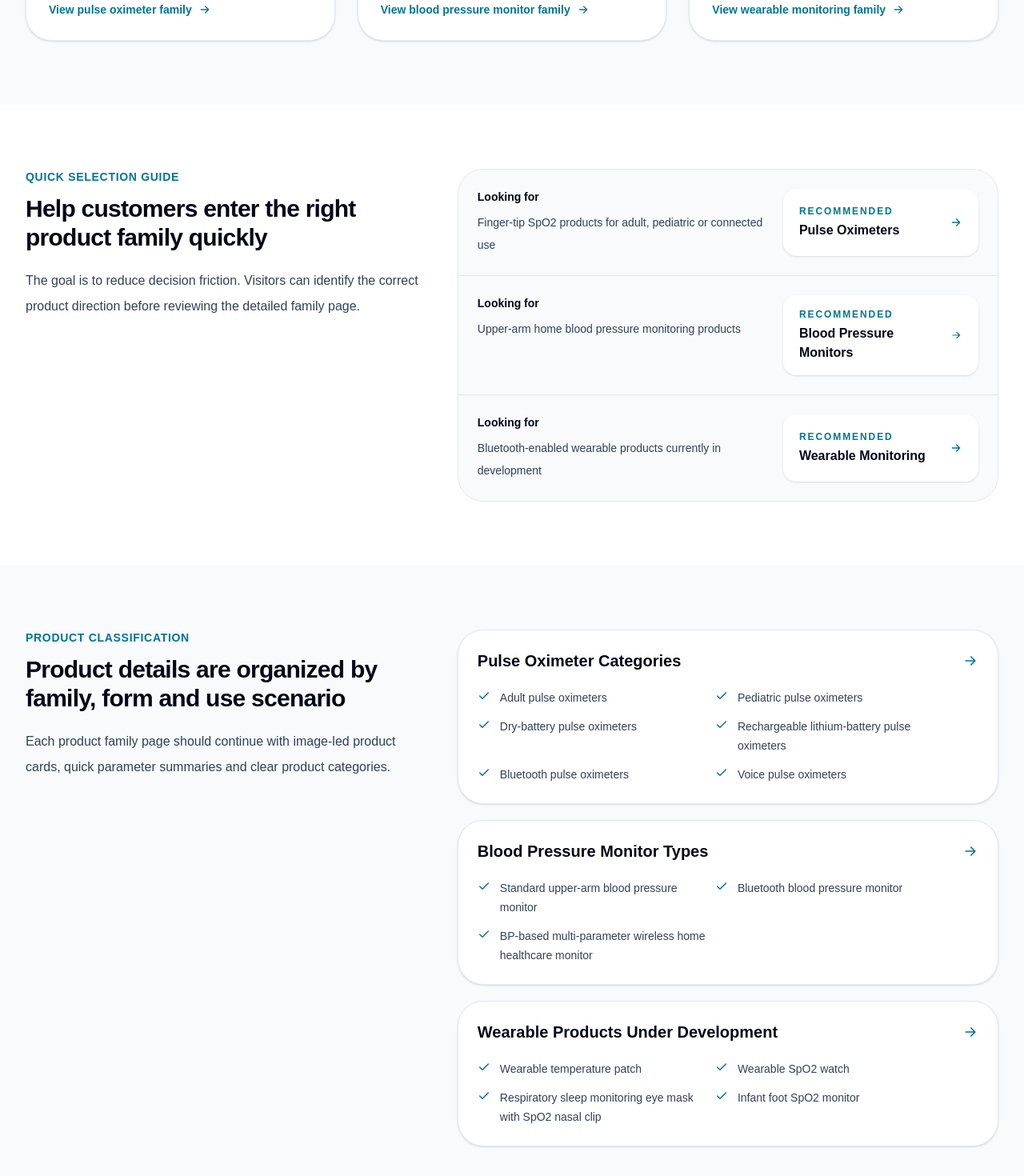
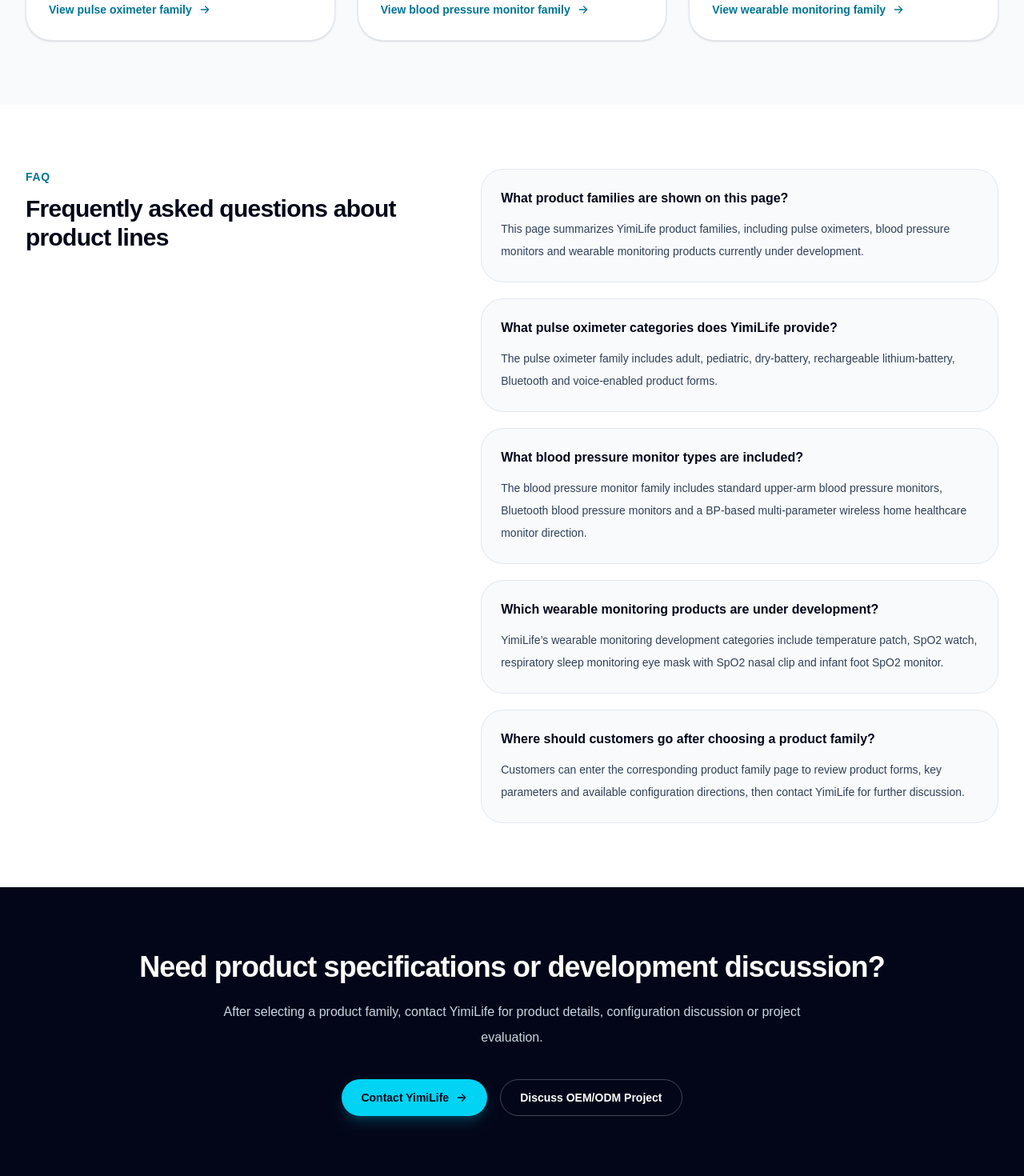
Before and after one commit to hnpsd0755-source/yimi-life-geo, a Next.js app: page /products in a window 1280 px wide. Shown: the part 1900-3370 px from the top of the page at 80% size. Built offline with nearby package versions, Linux system fonts and the light colour scheme.

Commit message:
products_page_v3_clean_family_entry

```diff
--- a/app/products/page.tsx
+++ b/app/products/page.tsx
@@ -24,7 +24,12 @@
 
 function ArrowIcon({ className = "h-4 w-4" }: IconProps) {
   return (
-    <svg className={className} viewBox="0 0 24 24" fill="none" aria-hidden="true">
+    <svg
+      className={className}
+      viewBox="0 0 24 24"
+      fill="none"
+      aria-hidden="true"
+    >
       <path
         d="M5 12h14M13 6l6 6-6 6"
         stroke="currentColor"
@@ -36,38 +41,43 @@
   );
 }
 
-function CheckIcon({ className = "h-5 w-5" }: IconProps) {
-  return (
-    <svg className={className} viewBox="0 0 24 24" fill="none" aria-hidden="true">
-      <path
-        d="M20 6L9 17l-5-5"
-        stroke="currentColor"
-        strokeWidth="2.2"
-        strokeLinecap="round"
-        strokeLinejoin="round"
-      />
-    </svg>
-  );
-}
-
 function WaveIcon({ className = "h-6 w-6" }: IconProps) {
   return (
-    <svg className={className} viewBox="0 0 24 24" fill="none" aria-hidden="true">
+    <svg
+      className={className}
+      viewBox="0 0 24 24"
+      fill="none"
+      aria-hidden="true"
+    >
       <path
         d="M3 14c2 0 2-8 4-8s2 8 4 8 2-8 4-8 2 8 4 8 2-8 4-8"
         stroke="currentColor"
         strokeWidth="2"
         strokeLinecap="round"
       />
-      <path d="M4 20h16" stroke="currentColor" strokeWidth="2" strokeLinecap="round" />
+      <path
+        d="M4 20h16"
+        stroke="currentColor"
+        strokeWidth="2"
+        strokeLinecap="round"
+      />
     </svg>
   );
 }
 
 function PressureIcon({ className = "h-6 w-6" }: IconProps) {
   return (
-    <svg className={className} viewBox="0 0 24 24" fill="none" aria-hidden="true">
-      <path d="M12 21a8 8 0 100-16 8 8 0 000 16z" stroke="currentColor" strokeWidth="2" />
+    <svg
+      className={className}
+      viewBox="0 0 24 24"
+      fill="none"
+      aria-hidden="true"
+    >
+      <path
+        d="M12 21a8 8 0 100-16 8 8 0 000 16z"
+        stroke="currentColor"
+        strokeWidth="2"
+      />
       <path
         d="M12 13l4-4M8 17h8M12 5V3"
         stroke="currentColor"
@@ -80,7 +90,12 @@
 
 function WearableIcon({ className = "h-6 w-6" }: IconProps) {
   return (
-    <svg className={className} viewBox="0 0 24 24" fill="none" aria-hidden="true">
+    <svg
+      className={className}
+      viewBox="0 0 24 24"
+      fill="none"
+      aria-hidden="true"
+    >
       <path
         d="M8 3h8l1 5v8l-1 5H8l-1-5V8l1-5z"
         stroke="currentColor"
@@ -121,7 +136,12 @@
       <div className="relative flex h-full min-h-[inherit] items-center justify-center p-6">
         <div className="w-full rounded-[1.35rem] border border-dashed border-cyan-300/80 bg-white/70 p-6 text-center shadow-sm backdrop-blur">
           <div className="mx-auto mb-4 flex h-16 w-16 items-center justify-center rounded-2xl bg-cyan-100 text-cyan-800">
-            <svg viewBox="0 0 24 24" fill="none" className="h-8 w-8" aria-hidden="true">
+            <svg
+              viewBox="0 0 24 24"
+              fill="none"
+              className="h-8 w-8"
+              aria-hidden="true"
+            >
               <path
                 d="M4 7a2 2 0 012-2h12a2 2 0 012 2v10a2 2 0 01-2 2H6a2 2 0 01-2-2V7z"
                 stroke="currentColor"
@@ -154,10 +174,18 @@
     icon: WaveIcon,
     eyebrow: "SpO2 product family",
     imageTitle: "Pulse oximeter family image",
-    imageSubtitle: "Reserve space for adult, pediatric, battery-powered, rechargeable, Bluetooth and voice models.",
+    imageSubtitle:
+      "Reserve space for adult, pediatric, battery-powered, rechargeable, Bluetooth and voice models.",
     description:
       "Finger-tip SpO2 monitoring products covering adult and pediatric use, dry-battery and rechargeable configurations, plus Bluetooth and voice-enabled options.",
-    categories: ["Adult", "Pediatric", "Dry battery", "Rechargeable", "Bluetooth", "Voice"],
+    categories: [
+      "Adult",
+      "Pediatric",
+      "Dry battery",
+      "Rechargeable",
+      "Bluetooth",
+      "Voice",
+    ],
     linkText: "View pulse oximeter family",
   },
   {
@@ -166,10 +194,17 @@
     icon: PressureIcon,
     eyebrow: "BP monitoring product family",
     imageTitle: "Blood pressure monitor family image",
-    imageSubtitle: "Reserve space for upper-arm BPM, Bluetooth BPM and BP-based multi-parameter home monitor.",
+    imageSubtitle:
+      "Reserve space for upper-arm BPM, Bluetooth BPM and BP-based multi-parameter home monitor.",
     description:
       "Upper-arm blood pressure monitoring products, including standard home-use models, Bluetooth-enabled models and a BP-based multi-parameter wireless home healthcare device direction.",
-    categories: ["Upper-arm BPM", "Bluetooth BPM", "Large display", "Home use", "Multi-parameter base unit"],
+    categories: [
+      "Upper-arm BPM",
+      "Bluetooth BPM",
+      "Large display",
+      "Home use",
+      "Multi-parameter base unit",
+    ],
     linkText: "View blood pressure monitor family",
   },
   {
@@ -178,63 +213,17 @@
     icon: WearableIcon,
     eyebrow: "Under-development wearable family",
     imageTitle: "Wearable monitoring product image",
-    imageSubtitle: "Reserve space for temperature patch, SpO2 watch, sleep eye mask and infant foot SpO2 designs.",
+    imageSubtitle:
+      "Reserve space for temperature patch, SpO2 watch, sleep eye mask and infant foot SpO2 designs.",
     description:
       "Wearable monitoring product development based on Bluetooth connectivity, low-power sensing and application-specific medical device design capability.",
-    categories: ["Temperature patch", "SpO2 watch", "Sleep eye mask", "Infant foot SpO2"],
+    categories: [
+      "Temperature patch",
+      "SpO2 watch",
+      "Sleep eye mask",
+      "Infant foot SpO2",
+    ],
     linkText: "View wearable monitoring family",
-  },
-];
-
-const selectionGuide = [
-  {
-    need: "Finger-tip SpO2 products for adult, pediatric or connected use",
-    family: "Pulse Oximeters",
-    href: "/products/pulse-oximeter",
-  },
-  {
-    need: "Upper-arm home blood pressure monitoring products",
-    family: "Blood Pressure Monitors",
-    href: "/products/blood-pressure-monitor",
-  },
-  {
-    need: "Bluetooth-enabled wearable products currently in development",
-    family: "Wearable Monitoring",
-    href: "/products/wearable-monitoring",
-  },
-];
-
-const familyDetails = [
-  {
-    title: "Pulse Oximeter Categories",
-    href: "/products/pulse-oximeter",
-    items: [
-      "Adult pulse oximeters",
-      "Pediatric pulse oximeters",
-      "Dry-battery pulse oximeters",
-      "Rechargeable lithium-battery pulse oximeters",
-      "Bluetooth pulse oximeters",
-      "Voice pulse oximeters",
-    ],
-  },
-  {
-    title: "Blood Pressure Monitor Types",
-    href: "/products/blood-pressure-monitor",
-    items: [
-      "Standard upper-arm blood pressure monitor",
-      "Bluetooth blood pressure monitor",
-      "BP-based multi-parameter wireless home healthcare monitor",
-    ],
-  },
-  {
-    title: "Wearable Products Under Development",
-    href: "/products/wearable-monitoring",
-    items: [
-      "Wearable temperature patch",
-      "Wearable SpO2 watch",
-      "Respiratory sleep monitoring eye mask with SpO2 nasal clip",
-      "Infant foot SpO2 monitor",
-    ],
   },
 ];
 
@@ -373,9 +362,9 @@
             </p>
 
             <p className="mt-5 max-w-3xl text-base leading-7 text-slate-300">
-              This page is designed as a product navigation hub. Choose a product
-              family to review product forms, key categories and the next-level
-              product information.
+              This page is designed as a product navigation hub. Choose a
+              product family to review product forms, key categories and the
+              next-level product information.
             </p>
 
             <div className="mt-9 flex flex-col gap-4 sm:flex-row">
@@ -405,7 +394,10 @@
         </div>
       </section>
 
-      <section id="product-families" className="mx-auto max-w-7xl px-6 py-20 lg:px-8">
+      <section
+        id="product-families"
+        className="mx-auto max-w-7xl px-6 py-20 lg:px-8"
+      >
         <div className="max-w-3xl">
           <p className="text-sm font-semibold uppercase tracking-wider text-cyan-700">
             Product families
@@ -414,9 +406,9 @@
             Three product directions for home healthcare monitoring
           </h2>
           <p className="mt-5 text-base leading-8 text-slate-700">
-            The product overview page focuses on clear product classification,
-            not cooperation workflow. Each family card reserves a dedicated image
-            area for future product visuals.
+            This overview page keeps the structure simple: three product family
+            entrances with reserved visual space, representative categories and
+            direct links to the next-level product pages.
           </p>
         </div>
 
@@ -441,7 +433,9 @@
                     <Icon />
                   </div>
 
-                  <p className="text-sm font-medium text-cyan-700">{item.eyebrow}</p>
+                  <p className="text-sm font-medium text-cyan-700">
+                    {item.eyebrow}
+                  </p>
                   <h3 className="mt-2 text-2xl font-semibold tracking-tight text-slate-950">
                     {item.title}
                   </h3>
@@ -472,124 +466,6 @@
       </section>
 
       <section className="bg-white">
-        <div className="mx-auto max-w-7xl px-6 py-20 lg:px-8">
-          <div className="grid gap-10 lg:grid-cols-[0.85fr_1.15fr] lg:items-start">
-            <div>
-              <p className="text-sm font-semibold uppercase tracking-wider text-cyan-700">
-                Quick selection guide
-              </p>
-              <h2 className="mt-3 text-3xl font-semibold tracking-tight text-slate-950">
-                Help customers enter the right product family quickly
-              </h2>
-              <p className="mt-5 text-base leading-8 text-slate-700">
-                The goal is to reduce decision friction. Visitors can identify
-                the correct product direction before reviewing the detailed
-                family page.
-              </p>
-            </div>
-
-            <div className="overflow-hidden rounded-[2rem] border border-slate-200 bg-slate-50">
-              {selectionGuide.map((item, index) => (
-                <Link
-                  key={item.need}
-                  href={item.href}
-                  className={`group grid gap-4 p-6 transition hover:bg-white sm:grid-cols-[1.2fr_0.8fr] ${
-                    index !== selectionGuide.length - 1 ? "border-b border-slate-200" : ""
-                  }`}
-                >
-                  <div>
-                    <p className="text-sm font-semibold text-slate-950">Looking for</p>
-                    <p className="mt-2 text-sm leading-7 text-slate-700">{item.need}</p>
-                  </div>
-                  <div className="flex items-center justify-between gap-4 rounded-2xl bg-white px-5 py-4 shadow-sm">
-                    <div>
-                      <p className="text-xs font-semibold uppercase tracking-[0.16em] text-cyan-700">
-                        Recommended
-                      </p>
-                      <p className="mt-1 text-base font-semibold text-slate-950">{item.family}</p>
-                    </div>
-                    <ArrowIcon className="h-4 w-4 text-cyan-700 transition group-hover:translate-x-1" />
-                  </div>
-                </Link>
-              ))}
-            </div>
-          </div>
-        </div>
-      </section>
-
-      <section className="mx-auto max-w-7xl px-6 py-20 lg:px-8">
-        <div className="grid gap-10 lg:grid-cols-[0.85fr_1.15fr]">
-          <div>
-            <p className="text-sm font-semibold uppercase tracking-wider text-cyan-700">
-              Product classification
-            </p>
-            <h2 className="mt-3 text-3xl font-semibold tracking-tight text-slate-950">
-              Product details are organized by family, form and use scenario
-            </h2>
-            <p className="mt-5 text-base leading-8 text-slate-700">
-              Each product family page should continue with image-led product
-              cards, quick parameter summaries and clear product categories.
-            </p>
-          </div>
-
-          <div className="grid gap-5">
-            {familyDetails.map((group) => (
-              <Link
-                key={group.title}
-                href={group.href}
-                className="group rounded-[2rem] border border-slate-200 bg-white p-6 shadow-sm transition hover:-translate-y-1 hover:shadow-md"
-              >
-                <div className="flex items-start justify-between gap-6">
-                  <div>
-                    <h3 className="text-xl font-semibold text-slate-950">{group.title}</h3>
-                    <div className="mt-5 grid gap-3 sm:grid-cols-2">
-                      {group.items.map((item) => (
-                        <div key={item} className="flex items-start gap-3">
-                          <CheckIcon className="mt-0.5 h-4 w-4 shrink-0 text-cyan-700" />
-                          <span className="text-sm leading-6 text-slate-700">{item}</span>
-                        </div>
-                      ))}
-                    </div>
-                  </div>
-                  <ArrowIcon className="mt-1 h-5 w-5 shrink-0 text-cyan-700 transition group-hover:translate-x-1" />
-                </div>
-              </Link>
-            ))}
-          </div>
-        </div>
-      </section>
-
-      <section className="bg-slate-900">
-        <div className="mx-auto grid max-w-7xl gap-10 px-6 py-20 lg:grid-cols-[0.9fr_1.1fr] lg:px-8">
-          <div>
-            <p className="text-sm font-semibold uppercase tracking-wider text-cyan-300">
-              Image planning
-            </p>
-            <h2 className="mt-3 text-3xl font-semibold tracking-tight text-white">
-              Product visuals can be added without changing the page structure
-            </h2>
-            <p className="mt-5 text-base leading-8 text-slate-300">
-              This version reserves image space in the hero and in every product
-              family card. Later, the placeholders can be replaced by real product
-              photos or rendered product visuals.
-            </p>
-          </div>
-
-          <div className="grid gap-4 sm:grid-cols-3">
-            {productFamilies.map((item) => (
-              <div key={item.title} className="rounded-[1.5rem] bg-white/10 p-4">
-                <ProductImagePlaceholder
-                  title={item.title}
-                  subtitle="Reserved visual slot"
-                  compact
-                />
-              </div>
-            ))}
-          </div>
-        </div>
-      </section>
-
-      <section className="bg-white">
         <div className="mx-auto grid max-w-7xl gap-10 px-6 py-20 lg:grid-cols-[0.9fr_1.1fr] lg:px-8">
           <div>
             <p className="text-sm font-semibold uppercase tracking-wider text-cyan-700">
@@ -606,8 +482,12 @@
                 key={faq.question}
                 className="rounded-[1.75rem] border border-slate-200 bg-slate-50 p-6"
               >
-                <h3 className="text-base font-semibold text-slate-950">{faq.question}</h3>
-                <p className="mt-3 text-sm leading-7 text-slate-700">{faq.answer}</p>
+                <h3 className="text-base font-semibold text-slate-950">
+                  {faq.question}
+                </h3>
+                <p className="mt-3 text-sm leading-7 text-slate-700">
+                  {faq.answer}
+                </p>
               </div>
             ))}
           </div>
```
